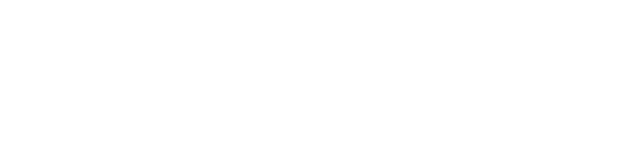
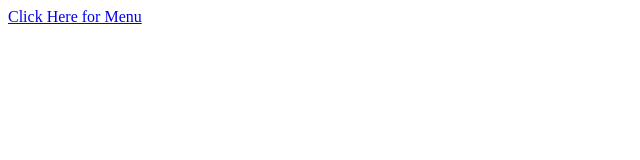
Before and after one commit to LuHeavy/Bean-Plant, a plain HTML site: page index.html in a window 1280 px wide. Shown: the whole page, without its empty margins (0-640 px from the left). Drawn offline with Linux system fonts and the light colour scheme.

Commit message:
Update index.html

```diff
--- a/index.html
+++ b/index.html
@@ -1,3 +1,3 @@
 <html>
-  <p><a href="tembo%20menu%20dec%202021-%20(1).pdf"></a></p>
+  <p><a href="tembo%20menu%20dec%202021-%20(1).pdf">Click Here for Menu</a></p>
 <html>
```
